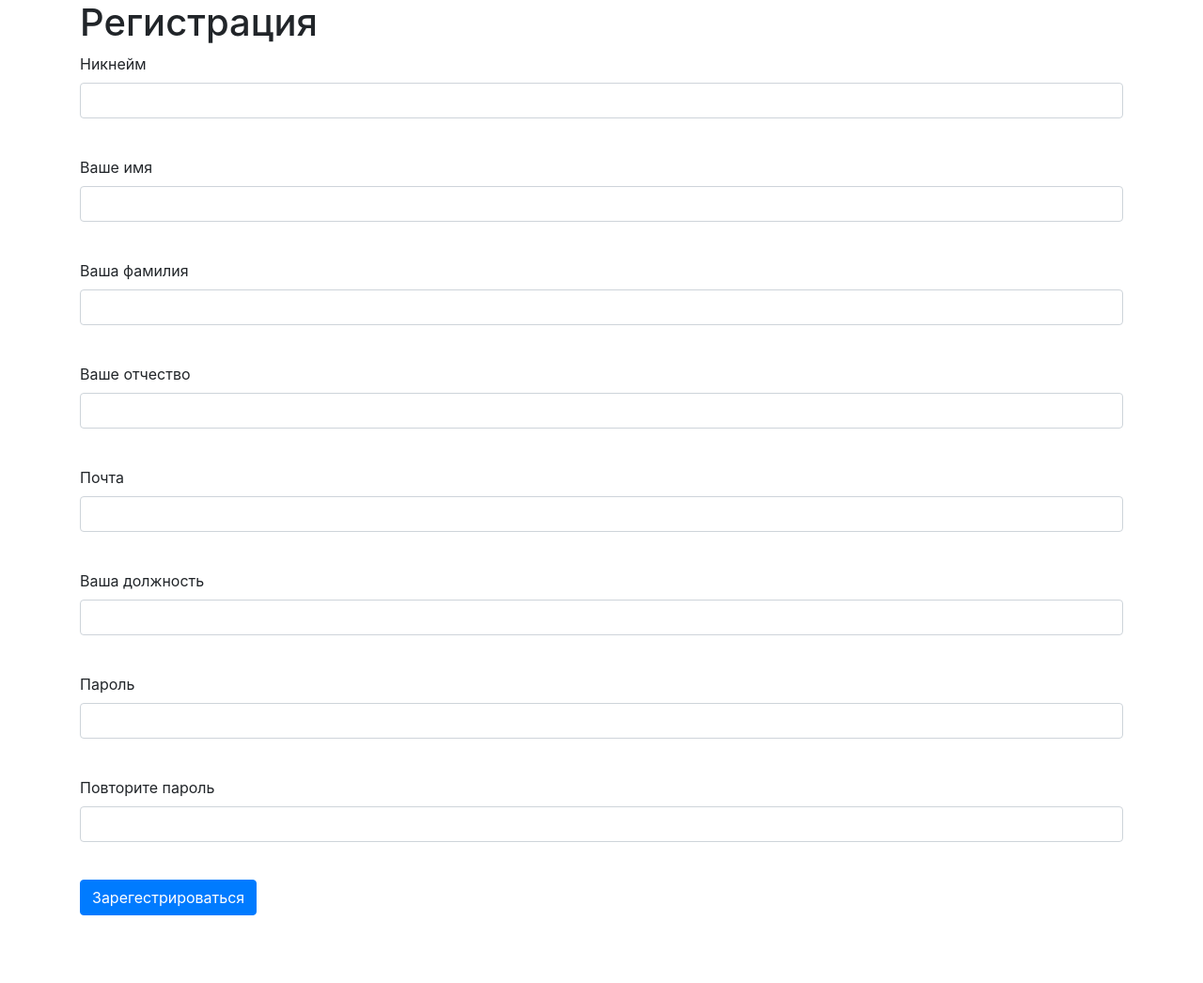
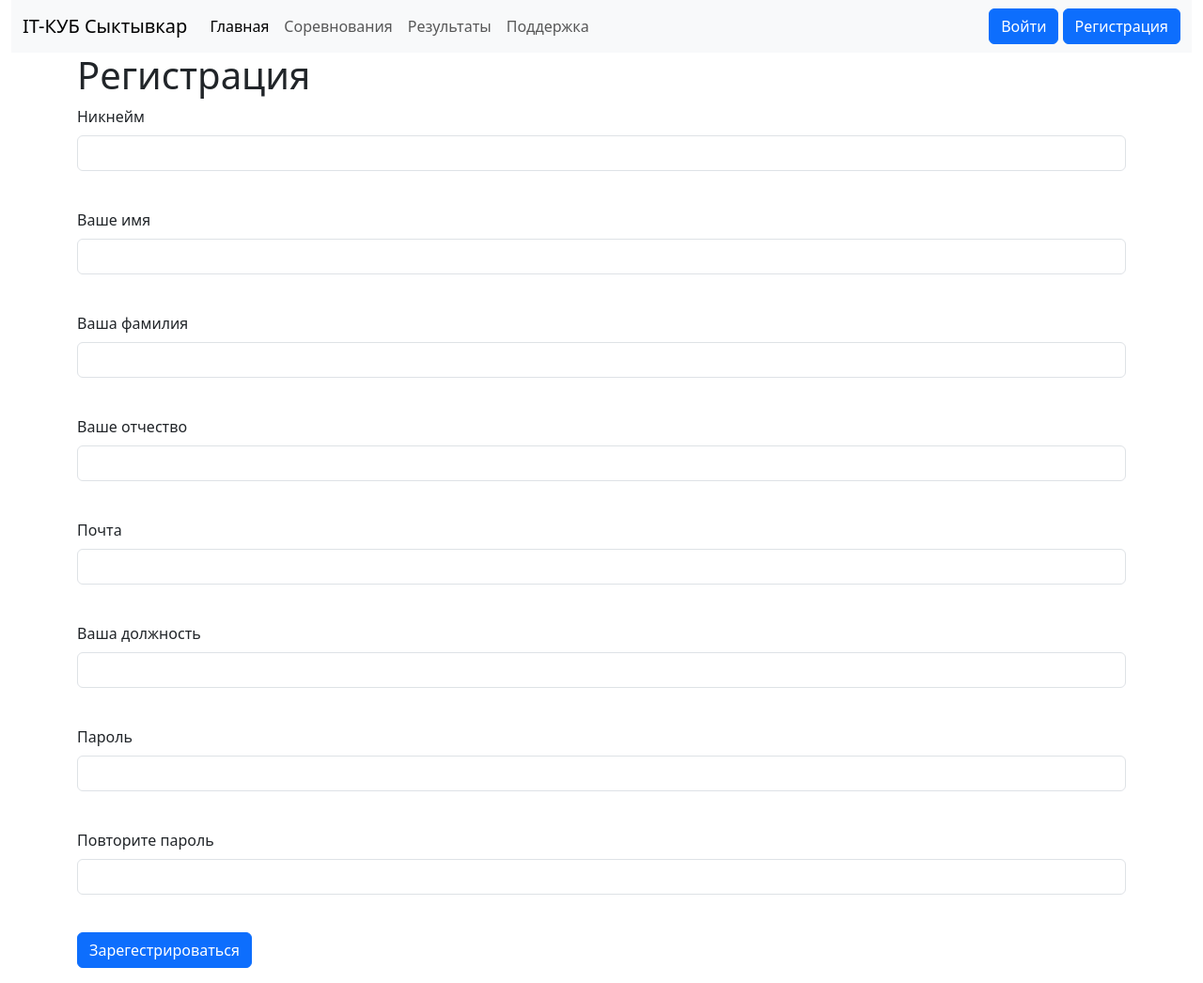
Before and after one commit to akorutant/pycontester, a Flask app: page /register in a window 1280 px wide. Shown: the whole page at 94% size. Before the commit the page ends 974 px from the top, so only its background shows below. Run offline with Flask 3, Linux system fonts and the light colour scheme; parts of the project's set-up code (start-up, migrations or seed data) failed here and were passed over; some libraries are stand-ins or nearby versions.

Commit message:
edited base.html, added js and css

```diff
--- a/main.py
+++ b/main.py
@@ -72,6 +72,11 @@ def login():
     return render_template('login.html', title='Авторизация', form=form)
 
 
+@app.rout("/account/<int:user_id>")
+def account(user_id):
+    pass
+
+
 @app.route('/logout')
 @login_required
 def logout():
--- a/templates/base.html
+++ b/templates/base.html
@@ -1,5 +1,5 @@
 <!doctype html>
-<html lang="en">
+<html lang="ru">
 <head>
     <meta charset="utf-8">
     <meta name="viewport" content="width=device-width, initial-scale=1, shrink-to-fit=no">
@@ -7,13 +7,51 @@
           href="https://stackpath.bootstrapcdn.com/bootstrap/4.4.1/css/bootstrap.min.css"
           integrity="sha384-Vkoo8x4CGsO3+Hhxv8T/Q5PaXtkKtu6ug5TOeNV6gBiFeWPGFN9MuhOf23Q9Ifjh"
           crossorigin="anonymous">
+	<link href="https://cdn.jsdelivr.net/npm/bootstrap@5.3.0-alpha3/dist/css/bootstrap.min.css" rel="stylesheet" integrity="sha384-KK94CHFLLe+nY2dmCWGMq91rCGa5gtU4mk92HdvYe+M/SXH301p5ILy+dN9+nJOZ" crossorigin="anonymous">
+
+	<link rel="stylesheet" href="../static/css/style.css">
     <title>{{title}}</title>
 </head>
 <body>
-<header>
+<header class="container-fluid">
+	<nav class="navbar navbar-expand-lg bg-body-tertiary">
+		<div class="container-fluid">
+		  <a class="navbar-brand" href="#">IT-КУБ Сыктывкар</a>
+		  <button class="navbar-toggler" type="button" data-bs-toggle="collapse" data-bs-target="#navbarSupportedContent" aria-controls="navbarSupportedContent" aria-expanded="false" aria-label="Toggle navigation">
+			<span class="navbar-toggler-icon"></span>
+		  </button>
+		  <div class="collapse navbar-collapse justify-content-between" id="navbarSupportedContent">
+			<ul class="navbar-nav me-auto mb-2 mb-lg-0">
+			  <li class="nav-item">
+				<a class="nav-link active" aria-current="page" href="#">Главная</a>
+			  </li>
+			  <li class="nav-item">
+				<a class="nav-link" href="#">Соревнования</a>
+			  </li>
+			  <li class="nav-item">
+				<a class="nav-link" href="#">Результаты</a>
+			  </li>
+			  <li class="nav-item">
+				<a class="nav-link" href="#">Поддержка</a>
+			  </li>
+			</ul>
+			<div>
+				<a class="btn btn-primary" href="#">Войти</a>
+				<a class="btn btn-primary" href="#">Регистрация</a>
+			</div>
+		  </div>
+		</div>
+	  </nav>
 </header>
 <main role="main" class="container">
-    {% block content %}{% endblock %}
+    {% block content %}
+	{% endblock %}
 </main>
+<footer>
+
+</footer>
+
+<script src="https://cdn.jsdelivr.net/npm/@popperjs/core@2.11.7/dist/umd/popper.min.js" integrity="sha384-zYPOMqeu1DAVkHiLqWBUTcbYfZ8osu1Nd6Z89ify25QV9guujx43ITvfi12/QExE" crossorigin="anonymous"></script>
+<script src="https://cdn.jsdelivr.net/npm/bootstrap@5.3.0-alpha3/dist/js/bootstrap.min.js" integrity="sha384-Y4oOpwW3duJdCWv5ly8SCFYWqFDsfob/3GkgExXKV4idmbt98QcxXYs9UoXAB7BZ" crossorigin="anonymous"></script>
 </body>
 </html>
```
Also changed, not shown: templates/personal_area.html (added, +18 -0 lines).
